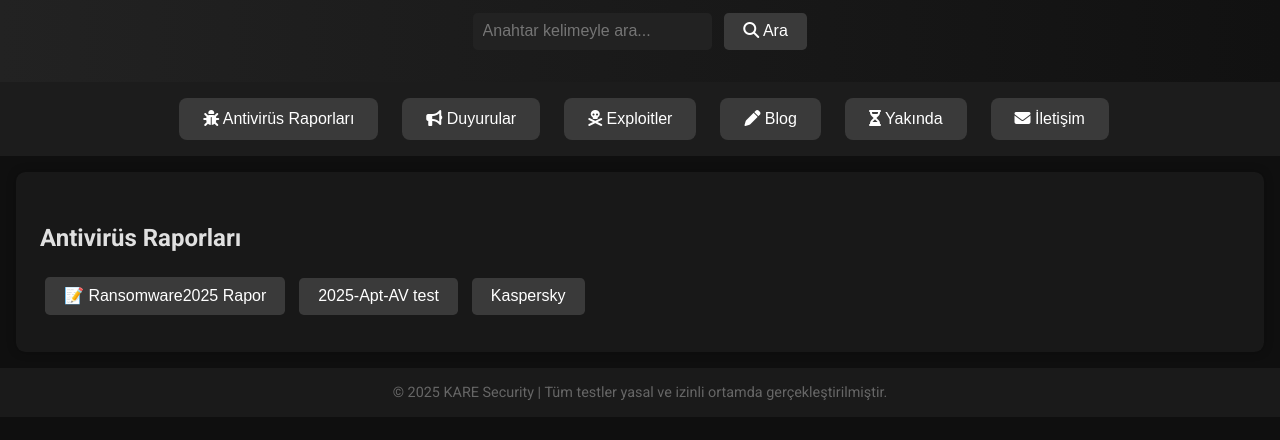
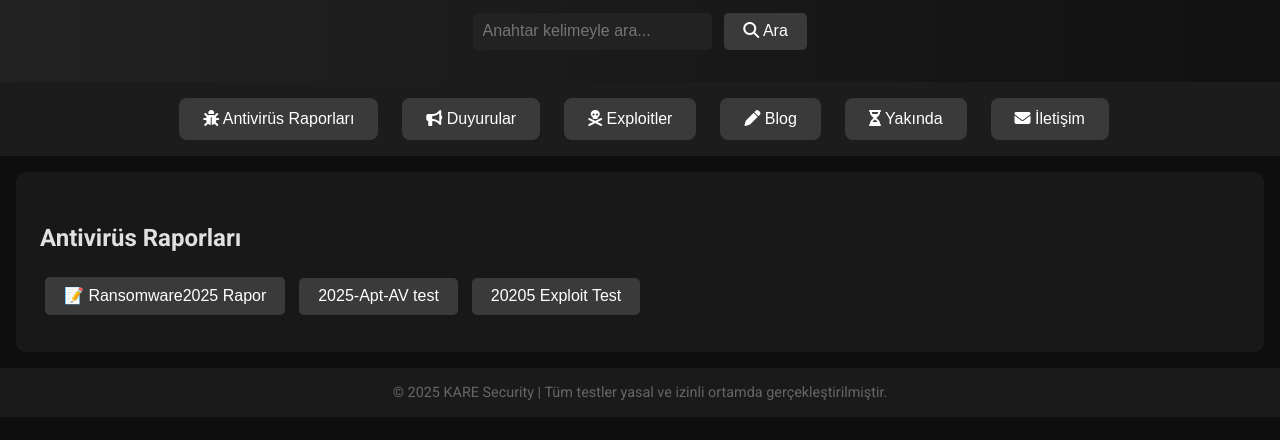
Before and after one commit to Kisaca-Enes/Kisaca-Enes.github.io, a plain HTML site: page index.html in a window 1280 px wide. Shown: the part 106-546 px from the top of the page. Drawn offline with Linux system fonts and the light colour scheme.

Commit message:
Update index.html

```diff
--- a/index.html
+++ b/index.html
@@ -140,7 +140,7 @@
     <div class="sub-buttons">
       <button onclick="window.open('rapor.html')">📝 Ransomware2025 Rapor</button>
       <button onclick="window.open('2025apt.html')">2025-Apt-AV test</button>
-      <button onclick="window.open('raporlar/kaspersky.html')">Kaspersky</button>
+      <button onclick="window.open('2025exploit.html')">20205 Exploit Test</button>
     </div>
   </div>
 
```
